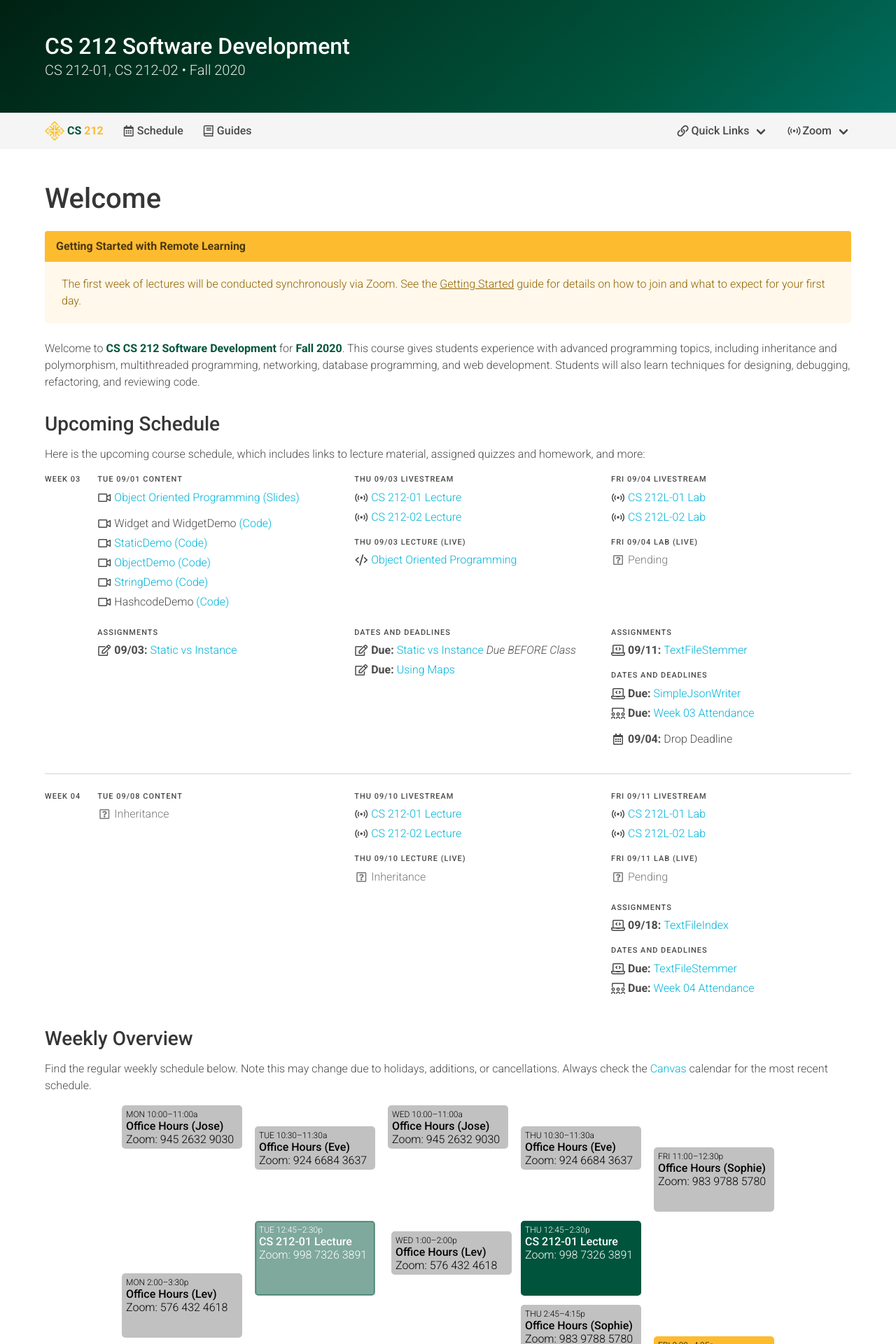
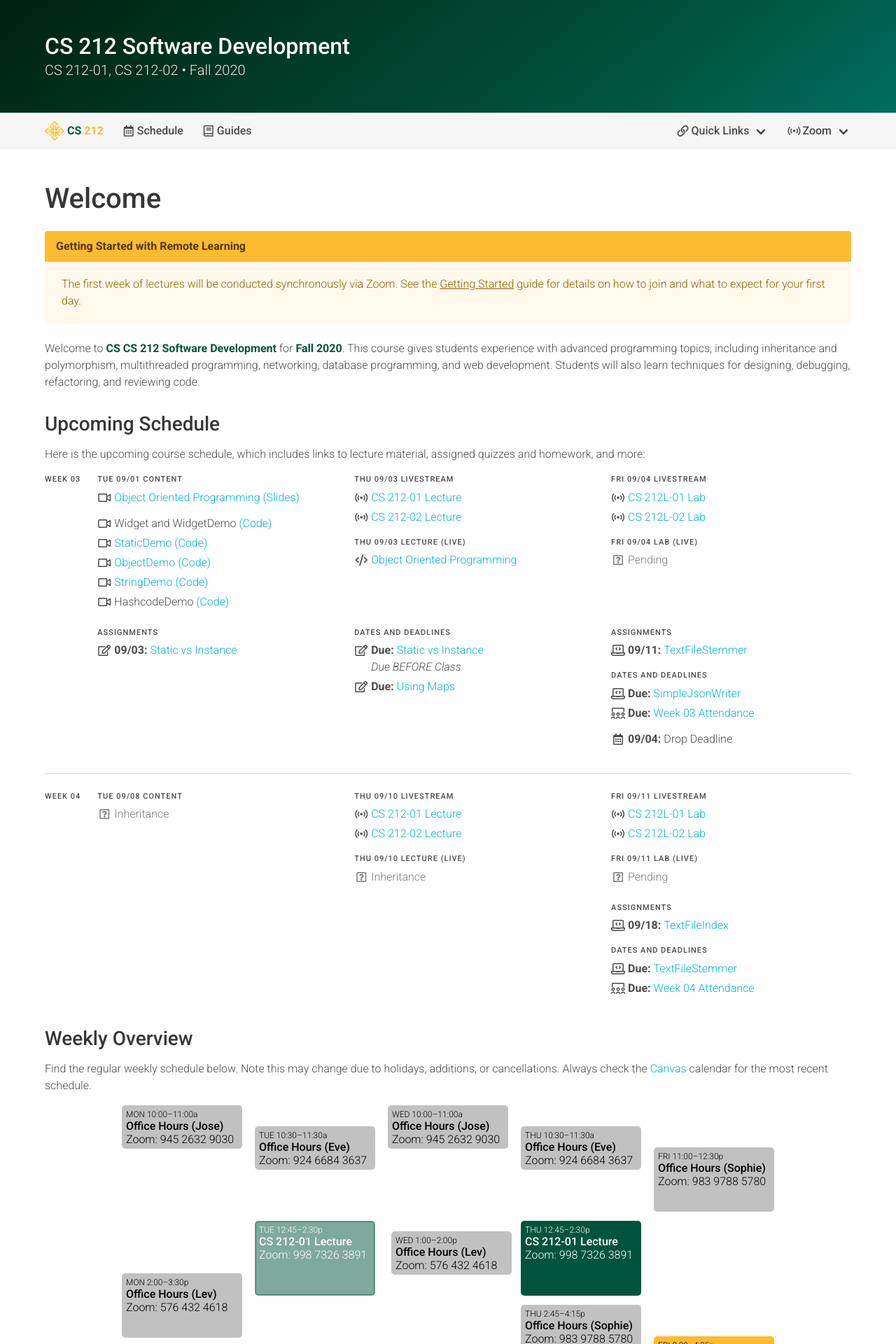
Before and after one commit to usf-cs212-fall2020/usf-cs212-fall2020.github.io, a Jekyll site: the page built from index.md, in a window 1280 px wide. Shown: the top 1920 px of the page at 70% size. Built offline with Jekyll 4.4.1, drawn with Linux system fonts in a browser that asks for light colours.

Commit message:
Adding break.

```diff
--- a/_data/schedule.yml
+++ b/_data/schedule.yml
@@ -529,7 +529,7 @@ weeks:
                 icon: *icon_quiz
                 link: 'https://usfca.instructure.com/courses/1594619/quizzes/2364179'
                 date: 2020-09-03
-                more: '<em>Due BEFORE Class</em>'
+                more: '<br/><em>Due BEFORE Class</em>'
 
               - text: 'Using Maps'
                 icon: *icon_quiz
```
